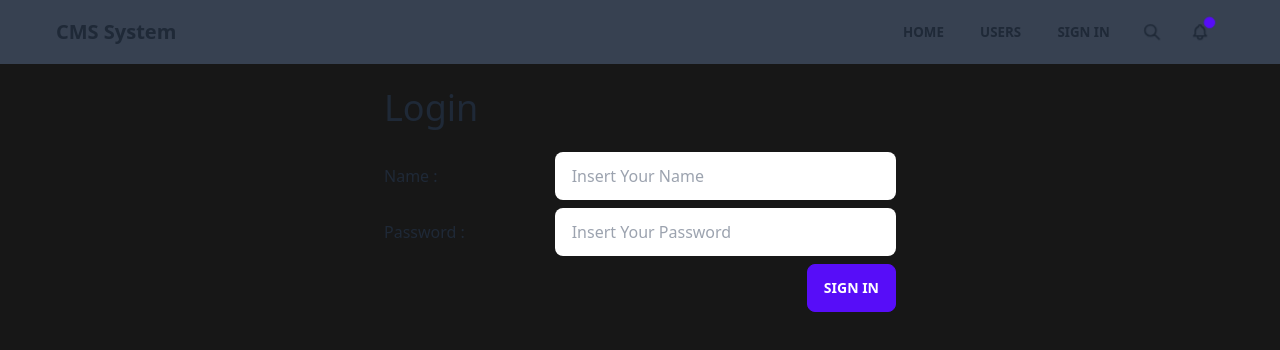
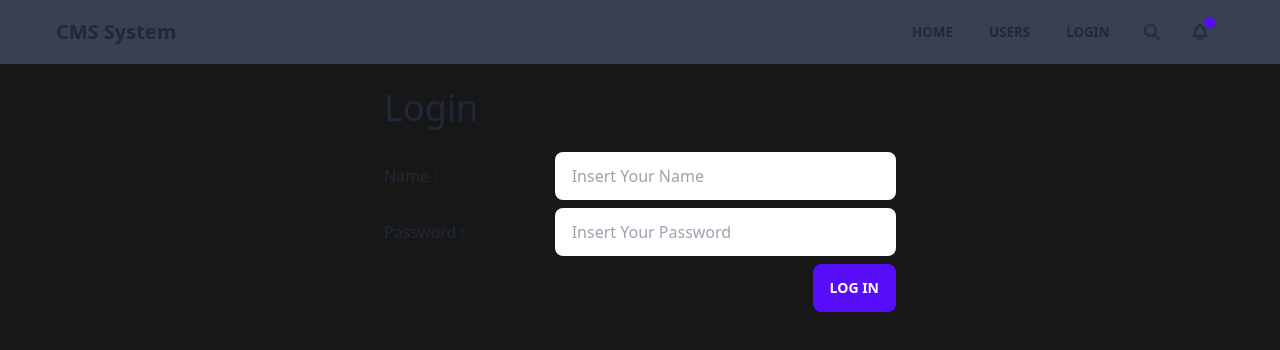
Before and after one commit to NyarehD/prismatic-next, a Next.js app: page /auth/login in a window 1280 px wide. Shown: the top 350 px of the page. Built offline with nearby package versions, Linux system fonts and the light colour scheme; no server answers.

Commit message:
Add: Login redirect and error for failed login

```diff
--- a/components/NavBar.tsx
+++ b/components/NavBar.tsx
@@ -1,4 +1,4 @@
-import { useSession } from "next-auth/react";
+import { signIn, useSession } from "next-auth/react";
 import Image from "next/image";
 import Link from "next/link";
 import ProfileImage from "../public/default.jpg";
@@ -8,7 +8,7 @@ export default function NavBar() {
   return (
     <div className="navbar md:px-10 lg:px-14 px-4 bg-gray-700">
       <div className="navbar-start">
-        <a className="hover:text-white hover:cursor-pointer text-xl font-bold normal-case transition-colors duration-300">CMS System</a>
+        <Link href="/" className="hover:text-white hover:cursor-pointer text-xl font-bold normal-case transition-colors duration-300">CMS System</Link>
       </div>
       <div className="navbar-end md:flex hidden">
         <ul className="inline-flex">
@@ -24,7 +24,7 @@ export default function NavBar() {
                 </div>
               </Link>
               :
-              <li><Link href="/auth/login" className='btn btn-ghost hover:text-white'>Sign In</Link></li>
+              <li><button className="btn btn-ghost" onClick={() => signIn()}>Login</button></li>
           }
         </ul>
         <button className="btn btn-ghost btn-circle">
@@ -54,7 +54,7 @@ export default function NavBar() {
           <ul tabIndex={0} className="menu menu-compact dropdown-content rounded-box w-52 p-2 mt-3 bg-gray-700 shadow">
             <li><Link href="/">Home</Link></li>
             <li><Link href="/users">Users</Link></li>
-            <li><Link href="/auth/login">Sign In</Link></li>
+            <li><Link href="/auth/login">Log In</Link></li>
           </ul>
         </div>
       </div>
--- a/src/pages/auth/login.tsx
+++ b/src/pages/auth/login.tsx
@@ -1,15 +1,42 @@
 import { signIn, useSession } from "next-auth/react";
+import Head from "next/head";
+import { useRouter } from "next/router";
 import { useState } from "react";
 
 export default function Login() {
   const [name, setName] = useState("")
   const [password, setPassword] = useState("")
+  const [errorStatus, setErrorStatus] = useState(false);
 
   const { data } = useSession();
+  const router = useRouter();
+  const callBackURL = (router.query?.callbackUrl as string) ?? "/"
 
+  async function login() {
+    const result = await signIn("credentials", {
+      username: name, password, redirect: false
+    })
+    if (result?.error) {
+      setErrorStatus(!result?.ok)
+    } else {
+      router.push(callBackURL);
+    }
+  }
   return (
+    <>
+      <Head>
+        <title>Login to CMS</title>
+      </Head>
       <div className="max-w-lg mx-auto">
         <h1 className="mb-6 text-4xl">Login</h1>
+        {
+          errorStatus && <div className="alert alert-error mb-2 shadow-lg">
+            <div>
+              <svg xmlns="http://www.w3.org/2000/svg" className="flex-shrink-0 w-6 h-6 stroke-current" fill="none" viewBox="0 0 24 24"><path strokeLinecap="round" strokeLinejoin="round" strokeWidth="2" d="M10 14l2-2m0 0l2-2m-2 2l-2-2m2 2l2 2m7-2a9 9 0 11-18 0 9 9 0 0118 0z" /></svg>
+              <span>Credentials Do Not Match</span>
+            </div>
+          </div>
+        }
         <div className="inline-flex items-baseline justify-between w-full mb-2">
           <label htmlFor="name" className="">Name :</label>
           <input type="text" name="name" id="name" className="input w-2/3" placeholder="Insert Your Name" value={name} onChange={e => setName(e.target.value)} />
@@ -18,7 +45,8 @@ export default function Login() {
           <label htmlFor="password">Password :</label>
           <input type="password" name="password" id="password" className="input w-2/3" placeholder="Insert Your Password" value={password} onChange={e => setPassword(e.target.value)} />
         </div>
-      <button type="button" className="btn btn-primary float-right" onClick={() => signIn("credentials", { username: name, password })}>Sign In</button>
+        <button type="button" className="btn btn-primary float-right" onClick={login}>Log In</button>
       </div>
+    </>
   )
 }
```
Lines whose indentation alone changed are shown as unchanged.
